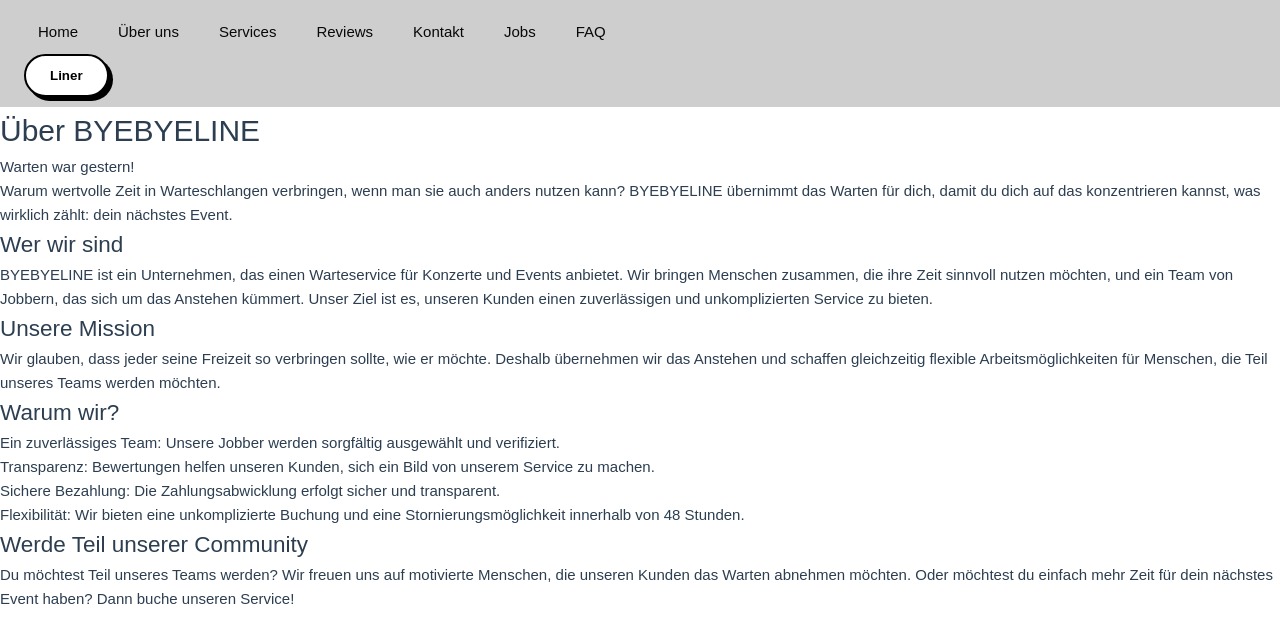
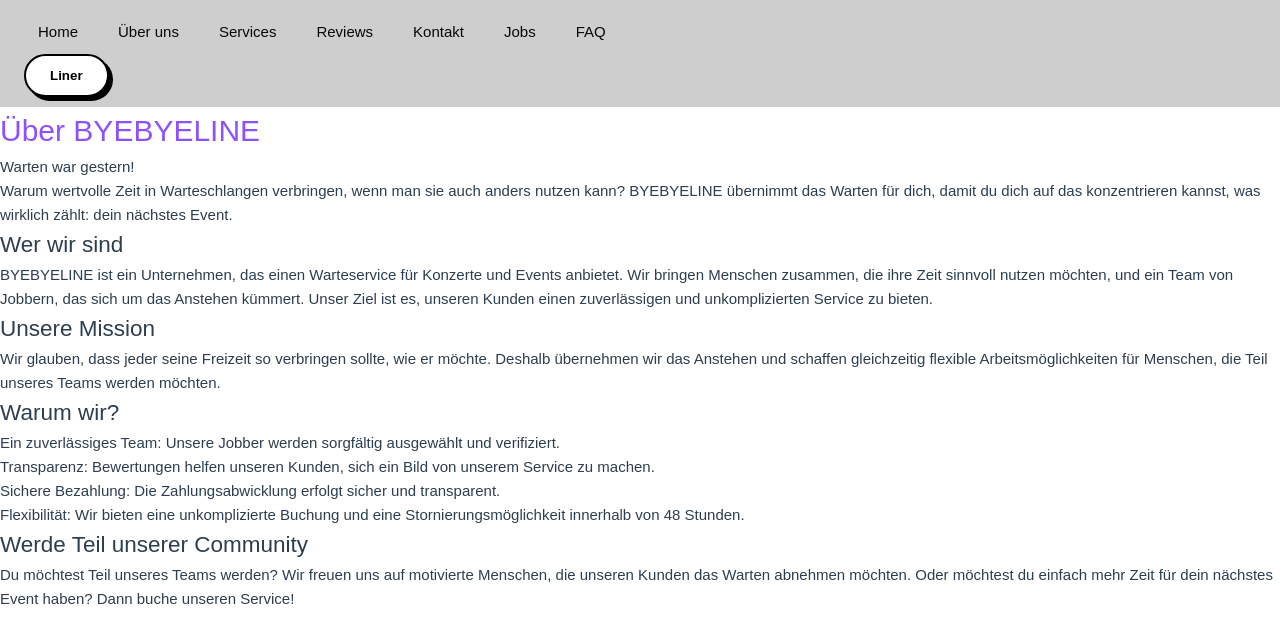
Before and after one commit to IT25A/sem3-web-group-c, a Vue app: page /subpages/aboutus in a window 1280 px wide. Shown: the top 642 px of the page. Built offline with nearby package versions, Linux system fonts and the light colour scheme.

Commit message:
Update aboutus.vue

```diff
--- a/src/subpages/aboutus.vue
+++ b/src/subpages/aboutus.vue
@@ -22,7 +22,7 @@
     </div>
     <div>
       <h2>Werde Teil unserer Community</h2>
-      <p>Du möchtest Teil unseres Teams werden? Wir freuen uns auf motivierte Menschen, die unseren Kunden das Warten abnehmen möchten. Oder möchtest du einfach mehr Zeit für dein nächstes Event haben? Dann buche unseren Service!</p>
+      <p>Du möchtest Teil unseres Teams werden? Wir freuen uns auf motivierte Menschen, die unseren Kunden das Warten abnehmen möchten. Oder möchtest du einfach mehr Zeit für dein nächstes Event haben? Dann buche unseren Service!  </p>
     </div>
   </div>
 </template>
@@ -35,5 +35,7 @@
 </script>
 
 <style scoped>
-  /*für lokales css */
+  h1 {
+  color: #8c52ff;
+  }
 </style>
```
